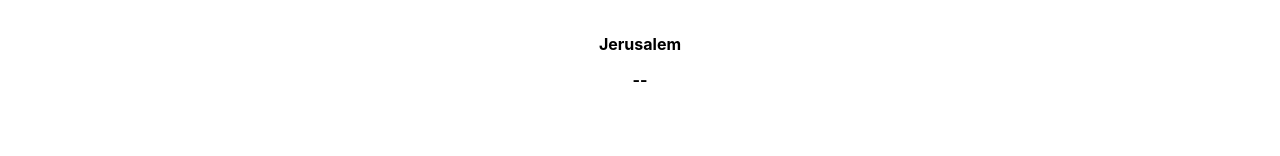
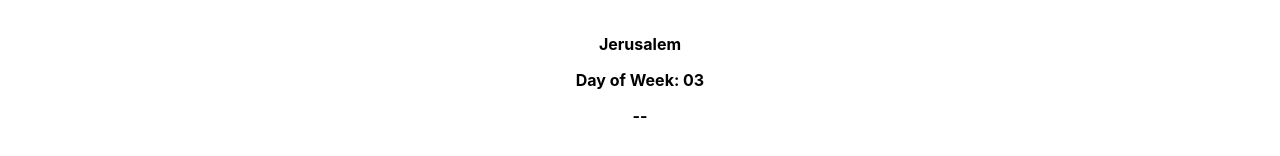
Before and after one commit to tripattern/web_lab, a React (Create React App) app in the folder aacaltime/: page / in a window 1280 px wide. Shown: the part 368-524 px from the top of the page. Built offline with nearby package versions, Linux system fonts and the light colour scheme; no server answers.

Commit message:
aact: added day of week

```diff
--- a/aacaltime/src/components/BibDate/HebDate.tsx
+++ b/aacaltime/src/components/BibDate/HebDate.tsx
@@ -1,6 +1,10 @@
 import React from 'react';
 import axios from 'axios';
 import Box from "@mui/material/Box";
+import {
+    GetCorrectedGregorianDateAsString,
+    GetDayNumberAsString
+} from "../../utils/DateTimeHelpers/DateTimeHelpers";
 
 interface IHebDate {
     hy: string,
@@ -13,7 +17,10 @@ const defaultHebDate: IHebDate = {
     hm: '',
     hd: '',
 };
-const baseURL = 'https://www.hebcal.com/converter?cfg=json&date=2011-06-02&g2h=1&strict=1';
+const nowGregDate: Date = new Date();
+const nowGregDay: string = GetDayNumberAsString(nowGregDate);
+const nowGregDateYYYY_MM_DD: string = GetCorrectedGregorianDateAsString(nowGregDate);
+const baseURL = 'https://www.hebcal.com/converter?cfg=json&date=' + nowGregDateYYYY_MM_DD + '&g2h=1&strict=1';
 
 
 function HebDate() {
@@ -32,15 +39,6 @@ function HebDate() {
         });
     }, []);
 
-    /*
-    const [post, setPost] = React.useState(null);
-
-    React.useEffect(() => {
-        axios.get(baseURL).then((response) => {
-            setPost(response.data);
-        });
-    }, []);
-*/
     if (!post) return (
         <div>Error!</div>
     );
@@ -51,6 +49,8 @@ function HebDate() {
             <Box sx={{m: 5}}/>
             <b>Jerusalem</b>
             <Box sx={{m: 2}}/>
+            <b>Day of Week: {nowGregDay}</b>
+            <Box sx={{m: 2}}/>
             <b>{post.hy}-{post.hm}-{post.hd}</b>
         </div>
     );
--- a/aacaltime/src/components/MoonPhase/MoonPhase.tsx
+++ b/aacaltime/src/components/MoonPhase/MoonPhase.tsx
@@ -1,9 +1,5 @@
 import Box from '@mui/material/Box';
-import Item from '@mui/material/Box';
-import {GetCorrectedGregorianDateAsString} from "../../utils/DateTimeHelpers/DateTimeHelpers";
 import MoonImage from '../../assets/moon_4.png';
-
-const myGregDate: string = GetCorrectedGregorianDateAsString(new Date());
 
 function MoonPhase() {
     return (
--- a/aacaltime/src/utils/DateTimeHelpers/DateTimeHelpers.tsx
+++ b/aacaltime/src/utils/DateTimeHelpers/DateTimeHelpers.tsx
@@ -6,3 +6,8 @@ export function GetCorrectedGregorianDateAsString(myDate: Date): string {
     console.log(myDate.getUTCFullYear().toString() + "-" + realMonthWithLeadingZero + "-" + realDayWithLeadingZero);
     return myDate.getUTCFullYear().toString() + "-" + realMonthWithLeadingZero + "-" + realDayWithLeadingZero;
 }
+
+export function GetDayNumberAsString(myDate: Date): string {
+    const bibDayNumber: number = myDate.getUTCDay() + 1;
+    return '0' + String(bibDayNumber);
+}
```
Also changed, not shown: 1 other file (tests, documents, lock files or other folders).
